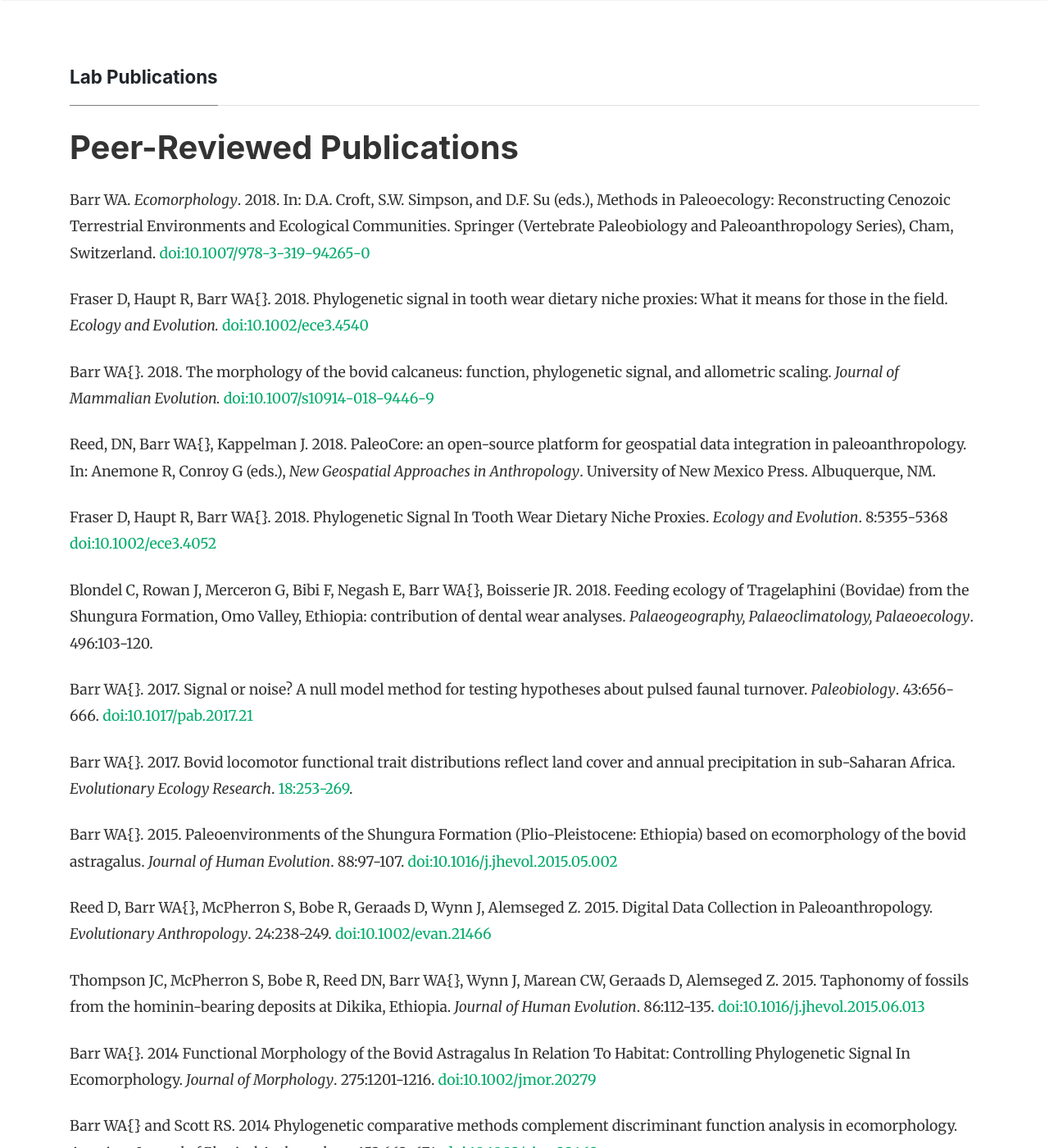
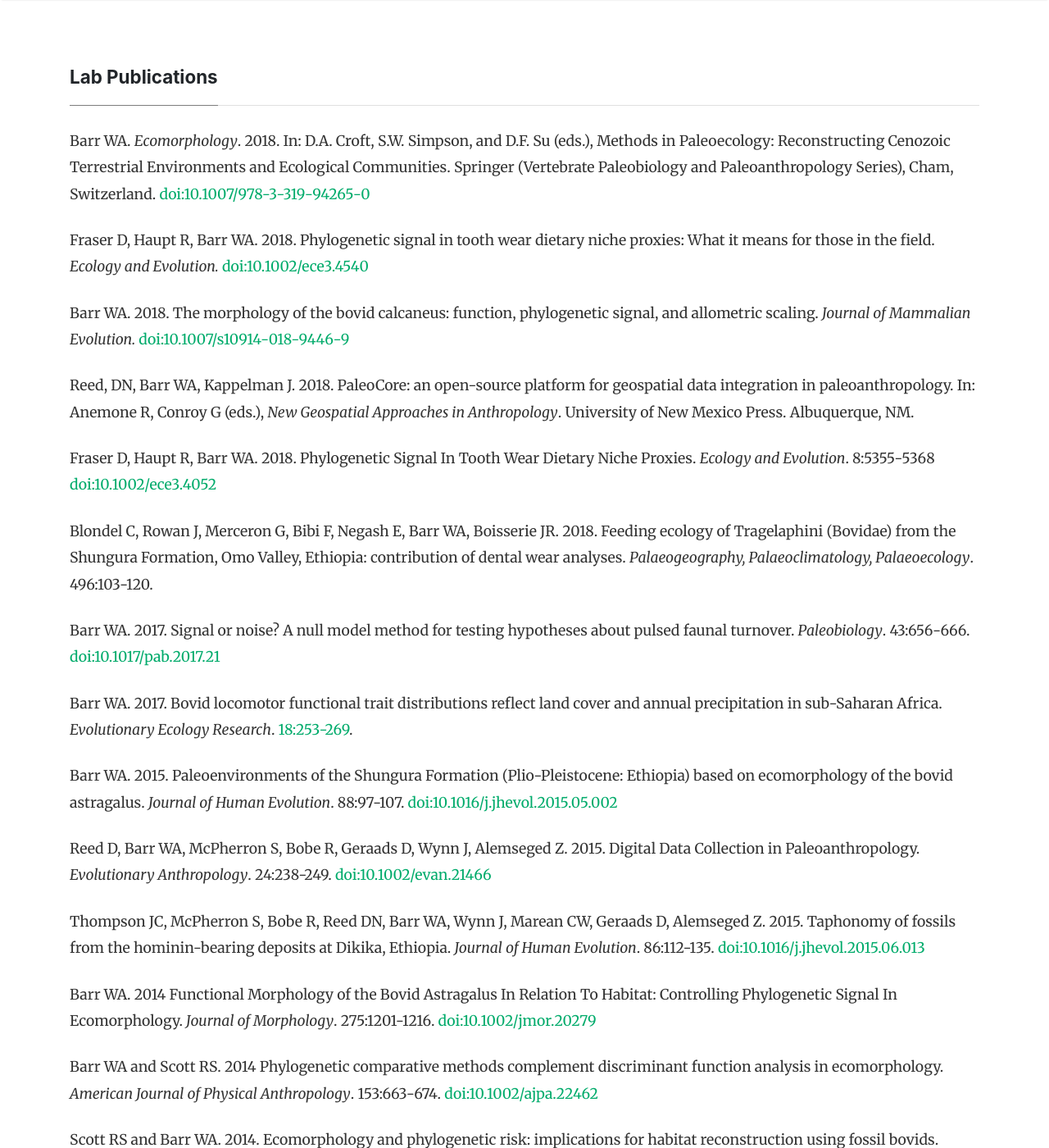
Before and after one commit to wabarr/PAPER, a Jekyll site: the page built from publications.md, in a window 1280 px wide and 1400 px high. Shown: the whole window at 82% size. Built offline with Jekyll 4.4.1, drawn with Linux system fonts in a browser that asks for light colours; nearby versions of some CDN libraries; comment, search, counter and statistics services are not loaded; some of the changed text lies outside the part shown.

Commit message:
Update publications.md

```diff
--- a/publications.md
+++ b/publications.md
@@ -3,9 +3,6 @@ title: Lab Publications
 layout: page
 ---
 
-
-Peer-Reviewed Publications
-==========================
 
 Barr WA. *Ecomorphology*. 2018. In: D.A. Croft, S.W. Simpson,
 and D.F. Su (eds.), Methods in Paleoecology: Reconstructing Cenozoic
@@ -14,72 +11,72 @@ Terrestrial Environments and Ecological Communities. Springer
 Switzerland.
 [doi:10.1007/978-3-319-94265-0](https://doi.org/10.1007/978-3-319-94265-0)
 
-Fraser D, Haupt R, Barr WA{}. 2018. Phylogenetic signal in tooth
+Fraser D, Haupt R, Barr WA. 2018. Phylogenetic signal in tooth
 wear dietary niche proxies: What it means for those in the field.
 *Ecology and Evolution.*
 [doi:10.1002/ece3.4540](https://dx.doi.org/10.1002/ece3.4540)
 
-Barr WA{}. 2018. The morphology of the bovid calcaneus: function,
+Barr WA. 2018. The morphology of the bovid calcaneus: function,
 phylogenetic signal, and allometric scaling. *Journal of Mammalian
 Evolution.*
 [doi:10.1007/s10914-018-9446-9](https://dx.doi.org/10.1007/s10914-018-9446-9)
 
-Reed, DN, Barr WA{}, Kappelman J. 2018. PaleoCore: an open-source
+Reed, DN, Barr WA, Kappelman J. 2018. PaleoCore: an open-source
 platform for geospatial data integration in paleoanthropology. In:
 Anemone R, Conroy G (eds.), *New Geospatial Approaches in Anthropology*.
 University of New Mexico Press. Albuquerque, NM.
 
-Fraser D, Haupt R, Barr WA{}. 2018. Phylogenetic Signal In Tooth
+Fraser D, Haupt R, Barr WA. 2018. Phylogenetic Signal In Tooth
 Wear Dietary Niche Proxies. *Ecology and Evolution*. 8:5355-5368
 [doi:10.1002/ece3.4052](https://doi.org/10.1002/ece3.4052)
 
-Blondel C, Rowan J, Merceron G, Bibi F, Negash E, Barr WA{},
+Blondel C, Rowan J, Merceron G, Bibi F, Negash E, Barr WA,
 Boisserie JR. 2018. Feeding ecology of Tragelaphini (Bovidae) from the
 Shungura Formation, Omo Valley, Ethiopia: contribution of dental wear
 analyses. *Palaeogeography, Palaeoclimatology, Palaeoecology*.
 496:103-120.
 
-Barr WA{}. 2017. Signal or noise? A null model method for testing
+Barr WA. 2017. Signal or noise? A null model method for testing
 hypotheses about pulsed faunal turnover. *Paleobiology*. 43:656-666.
 [doi:10.1017/pab.2017.21](https://doi.org/10.1017/pab.2017.21)
 
-Barr WA{}. 2017. Bovid locomotor functional trait distributions
+Barr WA. 2017. Bovid locomotor functional trait distributions
 reflect land cover and annual precipitation in sub-Saharan Africa.
 *Evolutionary Ecology Research*.
 [18:253-269](http://www.evolutionary-ecology.com/issues/v18/n03/ddar3051.pdf).
 
-Barr WA{}. 2015. Paleoenvironments of the Shungura Formation
+Barr WA. 2015. Paleoenvironments of the Shungura Formation
 (Plio-Pleistocene: Ethiopia) based on ecomorphology of the bovid
 astragalus. *Journal of Human Evolution*. 88:97-107.
 [doi:10.1016/j.jhevol.2015.05.002](http://dx.doi.org/10.1016/j.jhevol.2015.05.002)
 
-Reed D, Barr WA{}, McPherron S, Bobe R, Geraads D, Wynn J,
+Reed D, Barr WA, McPherron S, Bobe R, Geraads D, Wynn J,
 Alemseged Z. 2015. Digital Data Collection in Paleoanthropology.
 *Evolutionary Anthropology*. 24:238-249.
 [doi:10.1002/evan.21466](http://dx.doi.org/10.1002/evan.21466)
 
-Thompson JC, McPherron S, Bobe R, Reed DN, Barr WA{}, Wynn J,
+Thompson JC, McPherron S, Bobe R, Reed DN, Barr WA, Wynn J,
 Marean CW, Geraads D, Alemseged Z. 2015. Taphonomy of fossils from the
 hominin-bearing deposits at Dikika, Ethiopia. *Journal of Human
 Evolution*. 86:112-135.
 [doi:10.1016/j.jhevol.2015.06.013](http://dx.doi.org/10.1016/j.jhevol.2015.06.013)
 
-Barr WA{}. 2014 Functional Morphology of the Bovid Astragalus In
+Barr WA. 2014 Functional Morphology of the Bovid Astragalus In
 Relation To Habitat: Controlling Phylogenetic Signal In Ecomorphology.
 *Journal of Morphology*. 275:1201-1216.
 [doi:10.1002/jmor.20279](http://dx.doi.org/10.1002/jmor.20279)
 
-Barr WA{} and Scott RS. 2014 Phylogenetic comparative methods
+Barr WA and Scott RS. 2014 Phylogenetic comparative methods
 complement discriminant function analysis in ecomorphology. *American
 Journal of Physical Anthropology*. 153:663-674.
 [doi:10.1002/ajpa.22462](http://dx.doi.org/10.1002/ajpa.22462)
 
-Scott RS and Barr WA{}. 2014. Ecomorphology and phylogenetic risk:
+Scott RS and Barr WA. 2014. Ecomorphology and phylogenetic risk:
 implications for habitat reconstruction using fossil bovids. *Journal of
 Human Evolution*. 73:47-57.
 [doi:10.1016/j.jhevol.2014.02.023](http://dx.doi.org/10.1016/j.jhevol.2014.02.023)
 
-Reed DN, and Barr WA{}. 2010. A preliminary account of the rodents
+Reed DN, and Barr WA. 2010. A preliminary account of the rodents
 from Pleistocene levels at Grotte des Contrebandiers (Smuggler’s Cave),
 Morocco. *Historical Biology*. 22:286-294.
 [doi:10.1080/08912960903562192](http://dx.doi.org/10.1080/08912960903562192)
```
